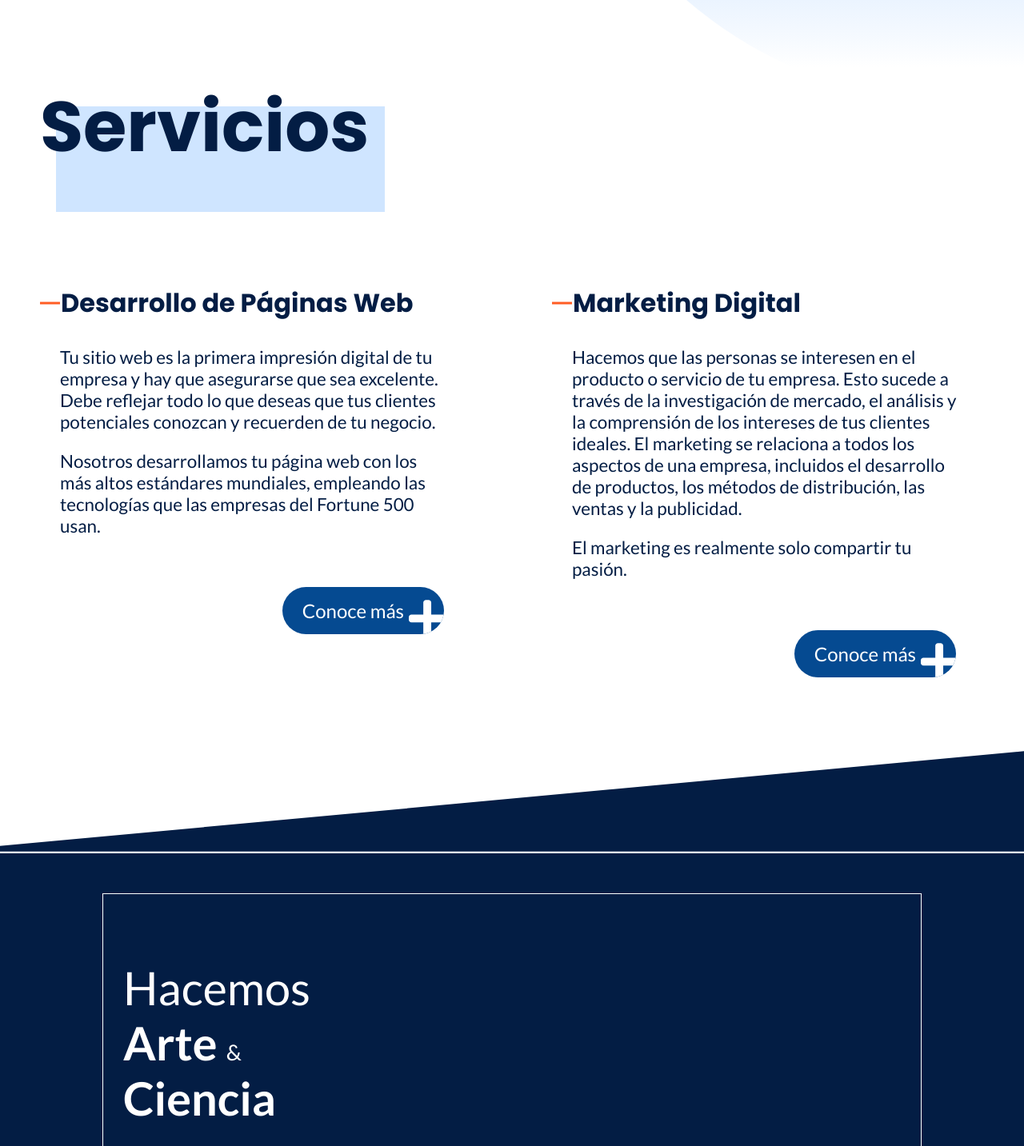
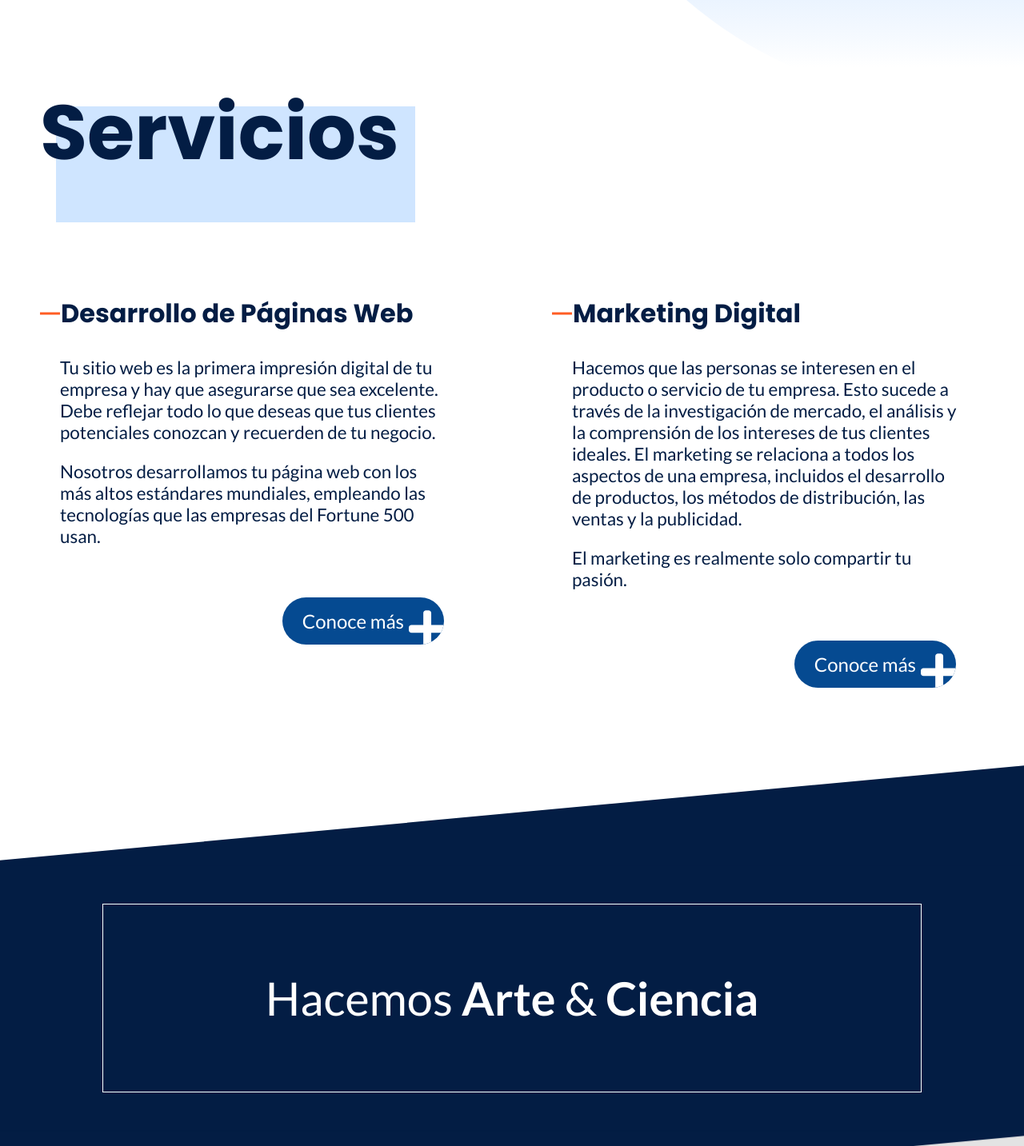
Before and after one commit to jlvalport/unmade-solutions, a React (Create React App) app: page / in a window 1280 px wide. Shown: the part 857-2290 px from the top of the page at 80% size. Built offline with nearby package versions, Linux system fonts and the light colour scheme.

Commit message:
feat: landing page quote section desktop view

```diff
--- a/src/assets/styles/_fonts.scss
+++ b/src/assets/styles/_fonts.scss
@@ -12,4 +12,4 @@ $paragraphLvlText: 1.4rem;
 
 // Font sizes desktop
 
-$mainTitleDesktopFontSize: 5.5rem;
+$mainTitleDesktopFontSize: 6rem;
--- a/src/assets/styles/_media-queires.scss
+++ b/src/assets/styles/_media-queires.scss
@@ -1 +1,2 @@
 $desktopScreenSize: 800px;
+$tabletScreenSize: 500px;
--- a/src/components/LandingPage/LandingPage.js
+++ b/src/components/LandingPage/LandingPage.js
@@ -5,13 +5,19 @@ import ServicesSection from './ServicesSection/ServicesSection';
 import QuoteSection from '../UI/QuoteSection/QuoteSection';
 import ContactSection from './ContactSection/ContactSection';
 import NextPageSection from '../UI/NextPageSection/NextPageSection';
+import classes from './LandingPage.module.scss';
 
 const LandingPage = () => {
     return (
         <React.Fragment>
             <LandingSection />
             <ServicesSection />
-            <QuoteSection fontSize='3.6'>Hacemos <br /><b>Arte</b> <span>&amp;</span> <br /><b>Ciencia</b></QuoteSection>
+            <QuoteSection fontSize='3.6' message={
+                <React.Fragment>
+                    <span className={classes.desktopViewQuoteText} >Hacemos <b>Arte</b> &amp; <b>Ciencia</b></span>
+                    <span className={classes.mobileViewQuoteText} >Hacemos<br /><b>Arte</b> <span className={classes.and}>&amp;</span> <br /><b>Ciencia</b></span>
+                </React.Fragment>
+            } />
             <ContactSection />
             <NextPageSection link='/servicio-de-desarrollo-web' >Desarrollo web</NextPageSection>
         </React.Fragment>
--- /dev/null
+++ b/src/components/LandingPage/LandingPage.module.scss
@@ -0,0 +1,34 @@
+@import '../../assets/styles/media-queires';
+
+/* Quote Section texts */
+
+// Mobile view
+.mobileViewQuoteText {
+    display: inline;
+}
+
+// Desktop view
+.desktopViewQuoteText {
+    display: none;
+}
+
+@media screen and (min-width: $desktopScreenSize) {
+
+    /* Quote Section texts */
+
+    // Mobile view
+    .mobileViewQuoteText {
+        display: none;
+    }
+
+    // Desktop view
+    .desktopViewQuoteText {
+        display: inline;
+    }
+
+    .and {
+        display: inline;
+        font-size: 1.7rem;
+        height: auto;
+    }
+}
--- a/src/components/UI/QuoteSection/QuoteSection.js
+++ b/src/components/UI/QuoteSection/QuoteSection.js
@@ -9,7 +9,7 @@ const QuoteSection = props => {
             <img src={triangleVector} alt='' className={classes.triangleVector} />
             <img src={triangleVector} alt='' className={classes.triangleVector} />
             <div className={classes.innerBox}>
-                <p style={{fontSize: props.fontSize + 'rem'}}>{props.children}</p>
+                <p style={{fontSize: props.fontSize + 'rem'}}>{props.message}</p>
             </div>
         </section>
     );
--- a/src/components/UI/QuoteSection/QuoteSection.module.scss
+++ b/src/components/UI/QuoteSection/QuoteSection.module.scss
@@ -1,5 +1,7 @@
 @import '../../../assets/styles/colors';
+@import '../../../assets/styles/media-queires';
 
+// Div container wrapping whole section
 .outerBox {
     width: 100%;
     height: auto;
@@ -11,12 +13,14 @@
     justify-content: center;
     align-items: center;
 
+    // Upper triangle
     .triangleVector:nth-of-type(1) {
         position: absolute;
         width: 100%;
         bottom: calc(100% - 3px);
     }
 
+    // Lower triangle
     .triangleVector:nth-of-type(2) {
         position: absolute;
         width: 100%;
@@ -25,19 +29,57 @@
     }
 }
 
+// Inner rectangle container
 .innerBox {
     width: 80%;
     margin: 50px 0;
     padding: 25px;
     border: 1px #fff solid;
+    display: flex;
+    flex-direction: column;
+    justify-content: center;
+    align-items: center;
 
     p {
+        display: inline-block;
         color: #fff;
+    }
+}
 
-        span {
-            display: inline;
-            font-size: 1.7rem;
-            height: auto;
+/* Tablet view media query */
+
+@media screen and (min-width: $tabletScreenSize) {
+
+    // Div container wrapping whole section
+    .outerBox {
+
+        // Upper triangle
+        .triangleVector:nth-of-type(1) {
+            bottom: calc(100% - 5px);
+        }
+
+        // Lower triangle
+        .triangleVector:nth-of-type(2) {
+            top: calc(100% - 5px);
         }
     }
 }
+
+/* Desktop view media query */
+
+@media screen and (min-width: $desktopScreenSize) {
+
+    // Div container wrapping whole section
+    .outerBox {
+
+        // Upper triangle
+        .triangleVector:nth-of-type(1) {
+            bottom: calc(100% - 8px);
+        }
+
+        // Lower triangle
+        .triangleVector:nth-of-type(2) {
+            top: calc(100% - 8px);
+        }
+    }
+}
```
